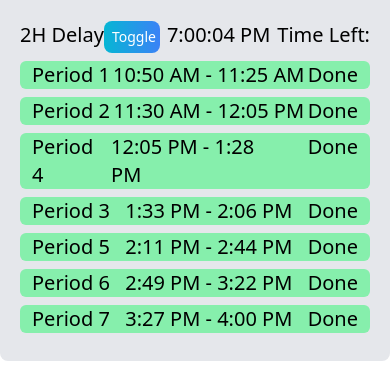
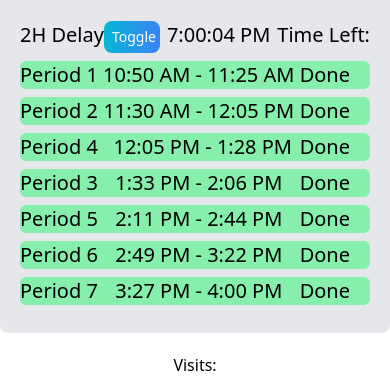
Before and after one commit to IcyBroom/Icybroom, a Next.js app: page / in a window 390 px wide. Shown: the part 195-576 px from the top of the page. Built offline with nearby package versions, Linux system fonts and the light colour scheme; no server answers.

Commit message:
Update schedule.js

```diff
--- a/app/schedule/schedule.js
+++ b/app/schedule/schedule.js
@@ -105,25 +105,25 @@ export default function Schedule() {
                 let totalTimeLeft = timeRemaining(beginningTime[0]+':00 '+beginningTime[1],endingTime[0]+':00 '+endingTime[1], false)
                 let eachPeriod;
                 const pushPeriod = () => {
-                    if(timeLeft === "Done"){periods.push(<div key = {keyNumber++} className = {"sm:pr-5 rounded-md "+ (level == 0 ? "bg-green-300":"bg-green-500")} >{eachPeriod}</div>)}
+                    if(timeLeft === "Done"){periods.push(<div key = {keyNumber++} className = {"pr-5 rounded-md "+ (level == 0 ? "bg-green-300":"bg-green-500")} >{eachPeriod}</div>)}
                     else if(timeLeft === "Not Started" ){periods.push(<div key = {keyNumber++} className = {"rounded-md " + (level == 0 ? "bg-gray-400":"bg-gray-500")} >{eachPeriod}</div>)}
                     else{periods.push(<div key = {keyNumber++} className = {"rounded-md "+ (level == 0 ? "bg-yellow-200":"bg-yellow-500")} >{eachPeriod}</div>)}
                 }
                 if(!arr[2]){
                     eachPeriod = (
-                    <div key = {keyNumber++} className = " flex justify-between mb-2  pl-3 pr-3">
+                    <div key = {keyNumber++} className = " flex justify-between mb-2  sm:pl-3 sm:pr-3">
                         <div key = {keyNumber++} className = "">{period}</div>
                         <div key = {keyNumber++} className = "">{arr[0] +" - "+arr[1]}</div>
                         <div key = {keyNumber++} className = "">{totalTimeLeft}</div>
                     </div>)}
                 else{
                     const [open, setOpen] = useState(false)
-                    eachPeriod = (<div onClick = {()=>{setOpen(!open);}} key = {keyNumber++} className = "group hover: cursor-pointer flex justify-between mb-2  pl-3 pr-3">
+                    eachPeriod = (<div onClick = {()=>{setOpen(!open);}} key = {keyNumber++} className = "group hover: cursor-pointer flex justify-between mb-2  sm:pl-3 sm:pr-3">
                         <div className = "flex">
                             <div key = {keyNumber++} className = "mr-2">{period}</div>
                             <div className = {(open ? "rotate-90":"group-hover:rotate-90") + " hidden sm:block origin-center transition duration-300 ease-in-out "} >▷</div>
                         </div>
-                        <div key = {keyNumber++} className = "mr-8">{arr[0] +" - "+arr[1]}</div>
+                        <div key = {keyNumber++} className = "sm:mr-3">{arr[0] +" - "+arr[1]}</div>
                         <div key = {keyNumber++} className = "">{totalTimeLeft}</div>
                     </div>)
                     pushPeriod()
```
